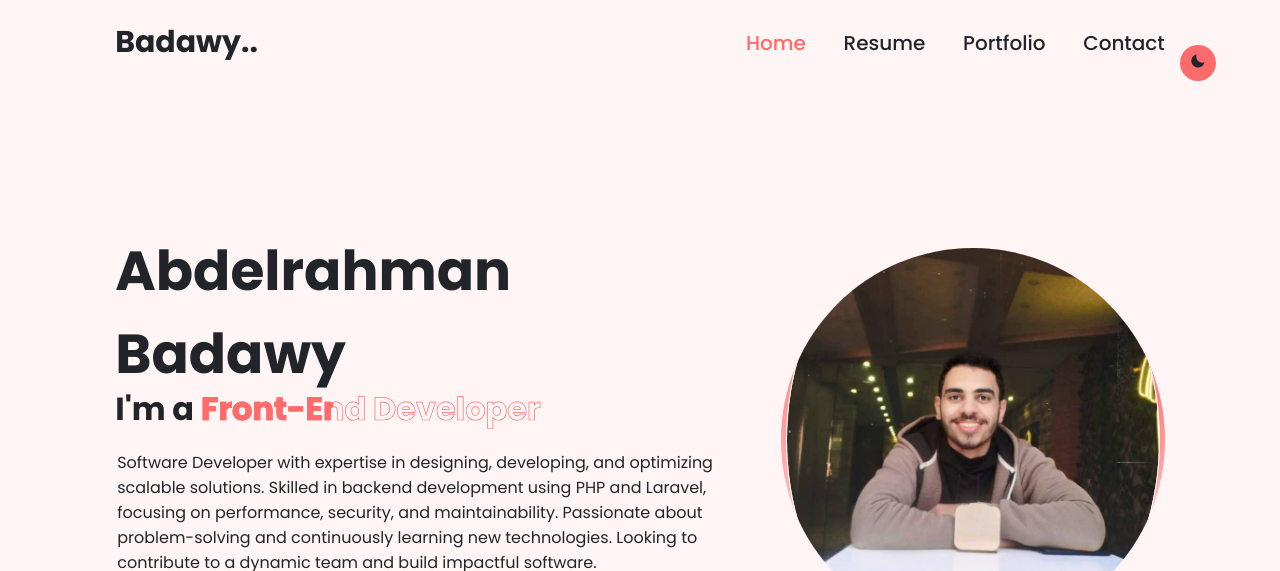
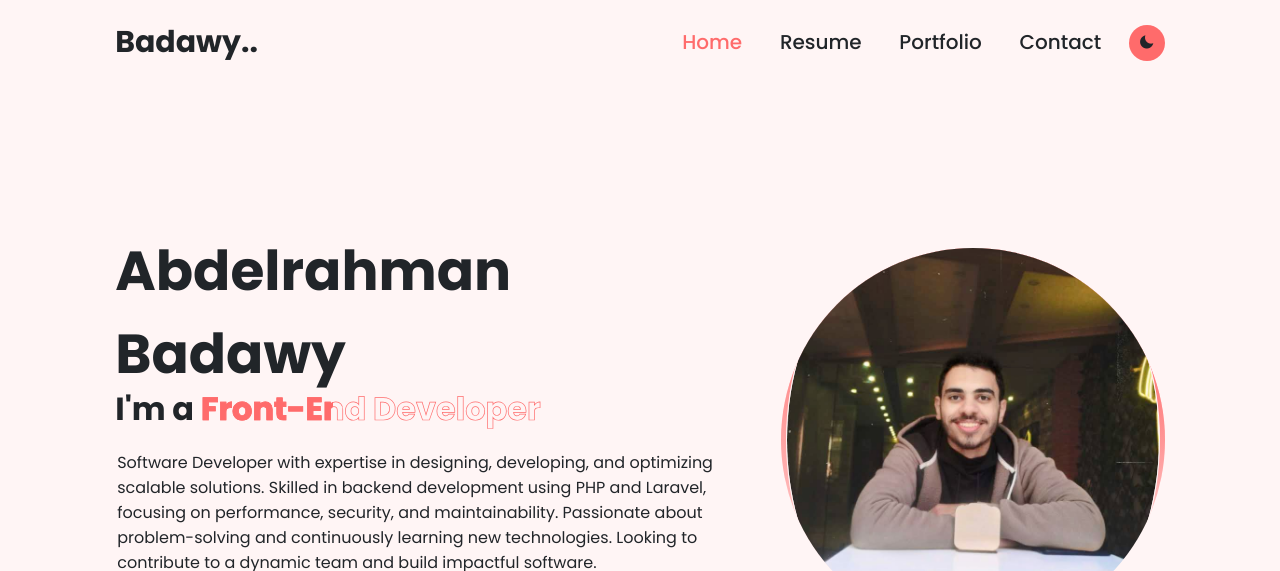
Before and after one commit to Badawy24/Badawy-Portfolio, a plain HTML site: page index.html in a window 1280 px wide. Shown: the top 571 px of the page. Drawn offline with nearby package versions, Linux system fonts and the light colour scheme.

Commit message:
Update light.css

```diff
--- a/css/light.css
+++ b/css/light.css
@@ -8,9 +8,7 @@
 }
 
 #mode-btn{
-    position: absolute;
-    bottom:5% ;
-    right: 5%;
+    display: inline-block;
     width: 36px;
     height: 36px;
     font-size: 16px;
@@ -20,4 +18,11 @@
     border-radius: 50%;
     cursor: pointer;
     transition: var(--transition-duration);
+    text-align: center;
+    align-items: center;
+    margin-left: 2.5rem;
 }
+
+#mode-btn i {
+    padding-top: 5px;
+}
```
